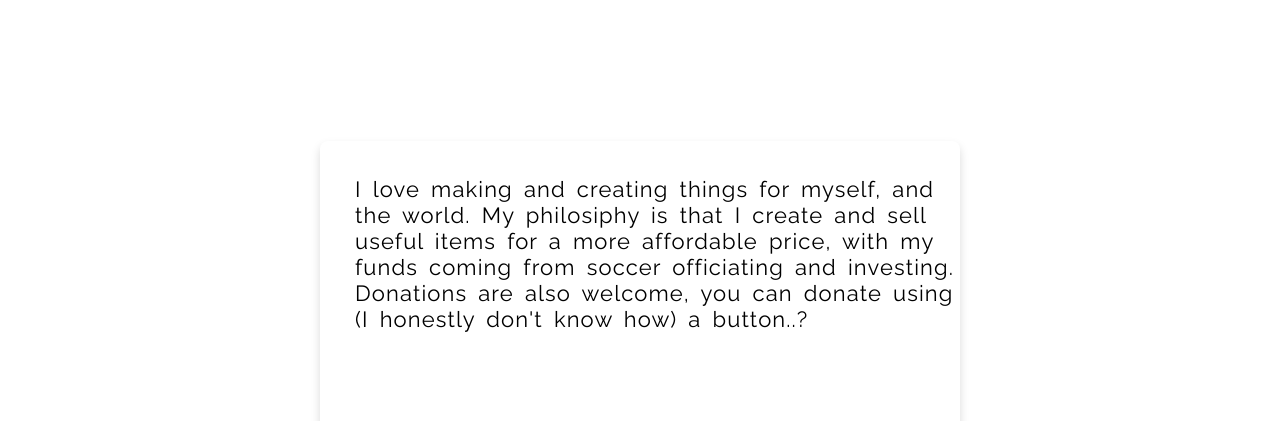
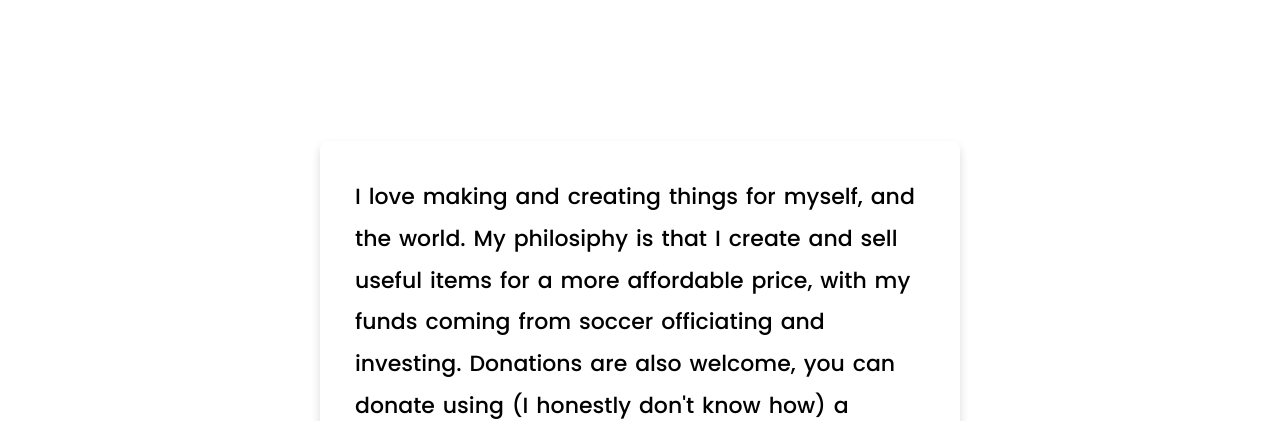
Before and after one commit to itdesigntk/portfolio, a plain HTML site: page About.html in a window 1280 px wide. Shown: the part 387-808 px from the top of the page. Drawn offline with Linux system fonts and the light colour scheme.

Commit message:
Update About.css

```diff
--- a/About/About.css
+++ b/About/About.css
@@ -41,10 +41,12 @@
   position: absolute;
   top: 35px;
   left: 35px;
-  font-family: 'Raleway', sans-serif;
-  letter-spacing: 0.05em;
-  word-spacing: 0.2em;
+  font-family: 'Poppins', sans-serif;
+  padding-right: 35px;
+  word-spacing: 0.1em;
+  line-height: 1.9em;
   font-size: 22px;
+  font-weight: 500;
 }
 #View {
   position: absolute;
```
